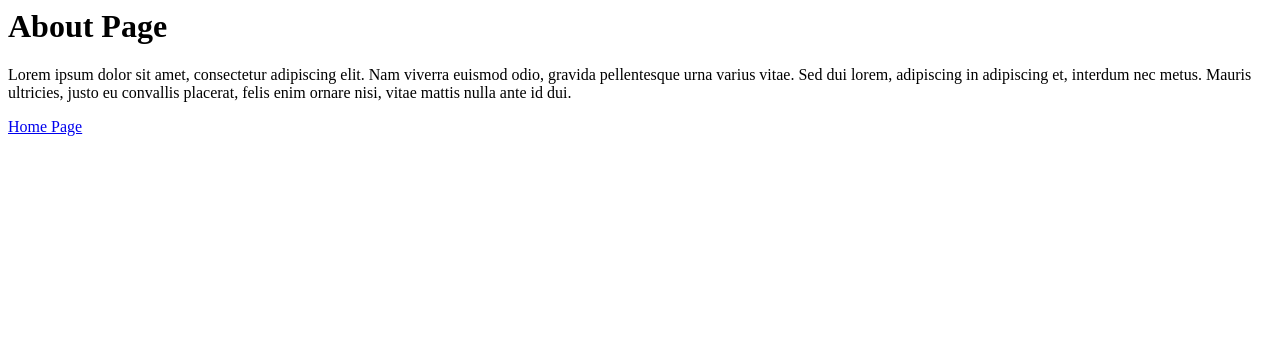
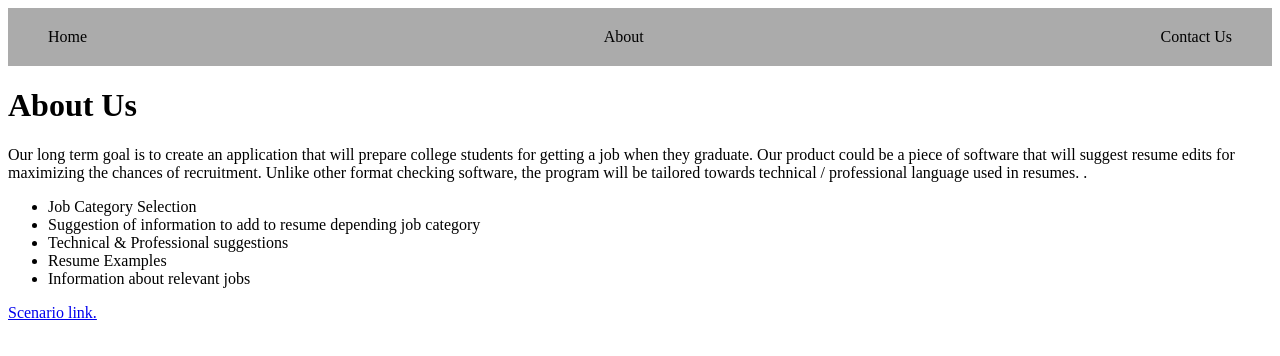
Before and after one commit to ddavidbo/html3155, a plain HTML site: page about.html in a window 1280 px wide. Drawn offline with Linux system fonts and the light colour scheme.

Commit message:
Add about page of BootStrap

```diff
--- a/about.html
+++ b/about.html
@@ -1,10 +1,49 @@
+<!DOCTYPE html>
 <html>
   <head>
-    <title>About Page</title>
+    <style>
+      header {
+        background-color: rgba(128, 128, 128, 0.658);
+        padding: 20px;
+        text-align: center;
+      }
+
+      nav ul {
+        display: flex;
+        justify-content: space-between;
+        list-style: none;
+        margin: 0;
+        padding: 0;
+      }
+      nav a {
+        color: black;
+        text-decoration: none;
+        padding: 10px 20px;
+        font-size: 16px;
+      }
+
+    </style>
   </head>
   <body>
-    <h1>About Page</h1>
-    <p>Lorem ipsum dolor sit amet, consectetur adipiscing elit. Nam viverra euismod odio, gravida pellentesque urna varius vitae. Sed dui lorem, adipiscing in adipiscing et, interdum nec metus. Mauris ultricies, justo eu convallis placerat, felis enim ornare nisi, vitae mattis nulla ante id dui.</p>
-    <a href="index1.html">Home Page</a>
-  </body>
-</html>
+    <header>
+      <nav>
+        <ul>
+            <li><a href="home.html">Home</a>  </li>
+            <li><a href="about.html">About</a> </li>
+            <li>  <a href="contact.html">Contact Us</a></li>
+        </ul>
+      </nav>
+    </header>
+    <div class="content" id="about">
+        <h1>About Us</h1>
+        <p>Our long term goal is to create an application that will prepare college students for getting a job when they graduate. Our product could be a piece of software that will suggest resume edits for maximizing the chances of recruitment. Unlike other format checking software, the program will be tailored towards technical / professional language used in resumes.
+            .</p>
+        <ul>
+          <li>Job Category Selection</li>
+          <li>Suggestion of information to add to resume depending job category</li>
+          <li>Technical & Professional suggestions</li>
+          <li>Resume Examples</li>
+          <li>Information about relevant jobs</li>
+        </ul>
+        <a href="https://docs.google.com/document/d/1wVR73FbMTmEaPTrNmVEijK3dFETZKwnIChML83__Wkk/edit?usp=sharing">Scenario link.</a>
+      </div>
```
